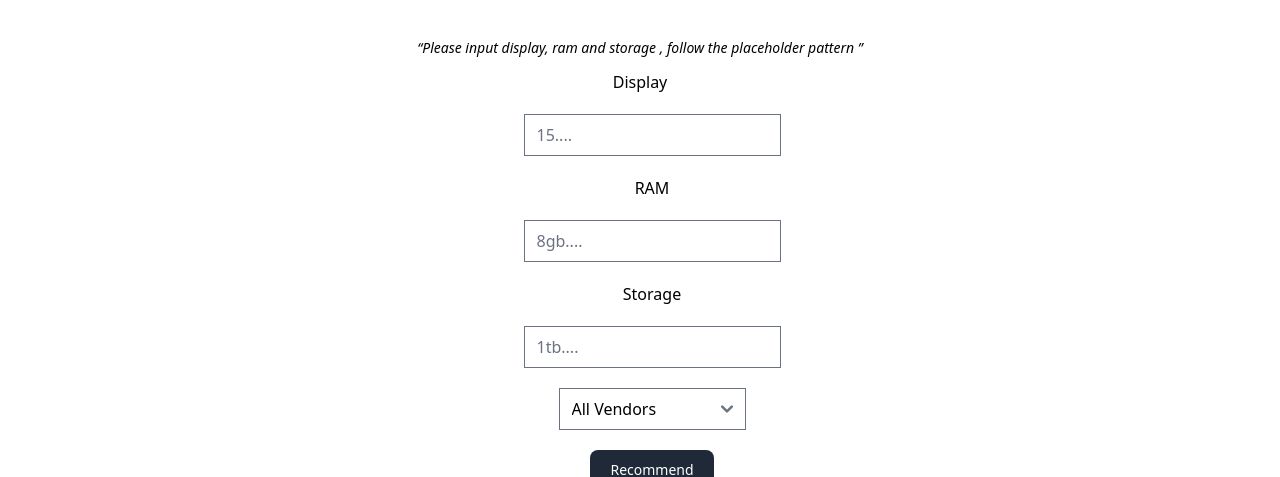
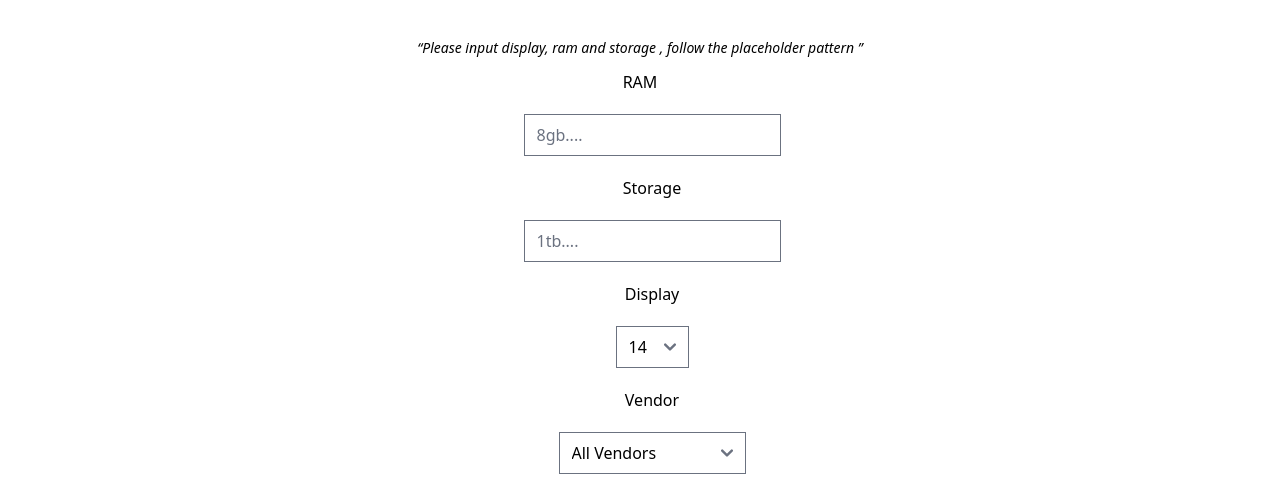
Before and after one commit to abir045/Laptop-Recommendation-System, a React (Vite) app: page / in a window 1280 px wide. Shown: the part 142-619 px from the top of the page. Built offline with nearby package versions, Linux system fonts and the light colour scheme.

Commit message:
updated display input

```diff
--- a/src/components/LaptopRecommendation.jsx
+++ b/src/components/LaptopRecommendation.jsx
@@ -133,17 +133,30 @@ const LaptopRecommendation = () => {
 
         <form onSubmit={handleSubmit} className='flex flex-col space-y-5 items-center md:flex md:space-x-6 mb-[5%]'>
 
-        <label>Display</label>
-        <input type='number' value={display} name='display' onChange={handleChange} placeholder='15....' />
+
+        {/* <input type='number' value={display} name='display' onChange={handleChange} placeholder='15....' /> */}
         <label>RAM</label>
         <input type='text' value={ram.toLowerCase()} name='ram' onChange={handleChange} placeholder='8gb....' />
         <label>Storage</label>
         <input type='text' value={storage.toLowerCase()} name='storage' onChange={handleChange} placeholder='1tb....' />
 
 
+        <label>Display</label>
+       <select
+       value={display}
+       onChange={handleChange}
+       name='display'
+       >
+
+        <option value="14">14 </option>
+        <option value="15">15</option>
+        <option value="16">16</option>
 
 
+       </select>
 
+
+       <label>Vendor</label>
         <select
        value={filteredVendor}
        onChange={
```
